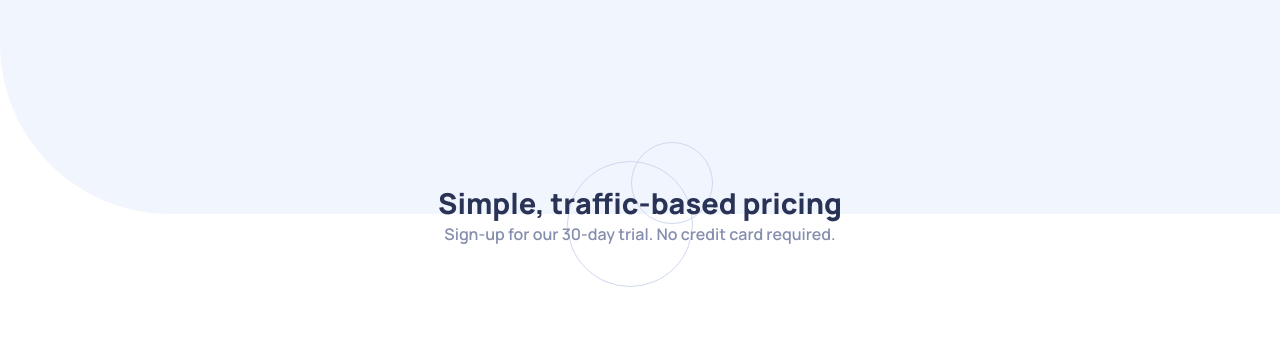
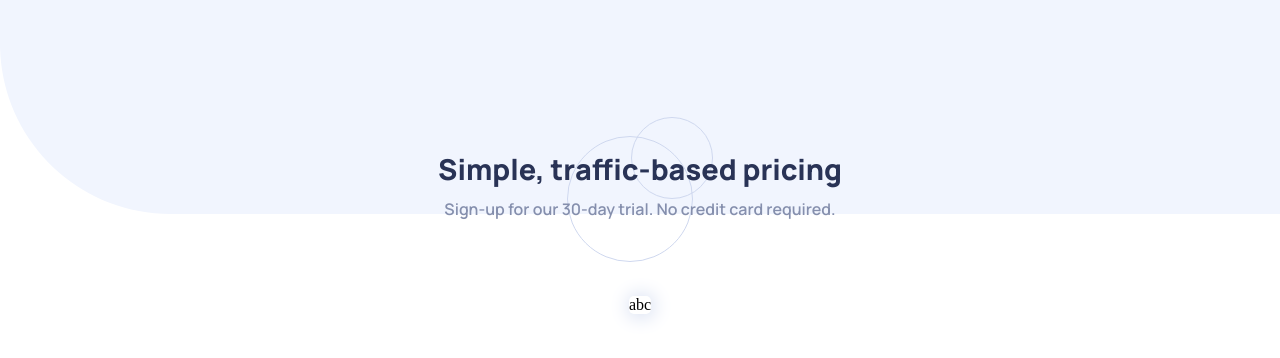
Before and after one commit to ajaythapliyal/interactive-pricing, a website built with Parcel: page src/index.html in a window 1280 px wide. Shown: the part 186-544 px from the top of the page. Built offline with nearby package versions, Linux system fonts and the light colour scheme.

Commit message:
card WIP

```diff
--- a/src/index.html
+++ b/src/index.html
@@ -13,11 +13,12 @@
   <link rel="stylesheet" href="./scss/main.scss">
 </head>
 <body>
-  <main class="flex justify-center align-center">
+  <main class="flex flex-col justify-center align-center">
     <div class="title flex flex-col justify-center">
-      <p class="font1 text-align-center">Simple, traffic-based pricing</p>
-      <p class="text-align-center font2">Sign-up for our 30-day trial. No credit card required.</p>
+      <p class="title-font text-align-center">Simple, traffic-based pricing</p>
+      <p class="text-align-center subtitle-font">Sign-up for our 30-day trial. No credit card required.</p>
     </div>
+    <div class="card">abc</div>
   </main>
 
   <!-- Simple, traffic-based pricing
--- a/src/scss/_config.scss
+++ b/src/scss/_config.scss
@@ -9,6 +9,7 @@ $color-neutral1-200 : hsl(224, 65%, 95%);
 $color-neutral1-300 : hsl(223, 50%, 87%);
 $color-neutral1-400 : hsl(225, 20%, 60%);
 $color-neutral1-500 : hsl(227, 35%, 25%);
+$color-neutral2 :hsl(0, 0%, 100%);
 
 
 $maxWidth : 90em;
--- a/src/scss/main.scss
+++ b/src/scss/main.scss
@@ -17,20 +17,35 @@ main{
     background-repeat: no-repeat;
     min-height: 150px;
     background-position: center;
+    line-height: 2.5rem;
+    margin-bottom: 2em
+}
+
+.title-font{
+    @extend %font1;
+    font-size: 1.8rem;
+}
+
+.subtitle-font{
+    @extend %font2;
+}
+
+.card{
+    border-radius: 5px;
+    background-color: config.$color-neutral2;
+    box-shadow: 1px 1px 20px 1px config.$color-neutral1-300;
 }
 
 //util
 
-.font1{
+%font1{
     font-family: config.$font-family;
     font-weight: 800;
-    font-size: 1.8rem;
     color: config.$color-neutral1-500;
 }
 
-.font2{
+%font2{
     font-family: config.$font-family;
     font-weight: 600;
-    font-weight: 1rem;
     color: config.$color-neutral1-400
 }
```
